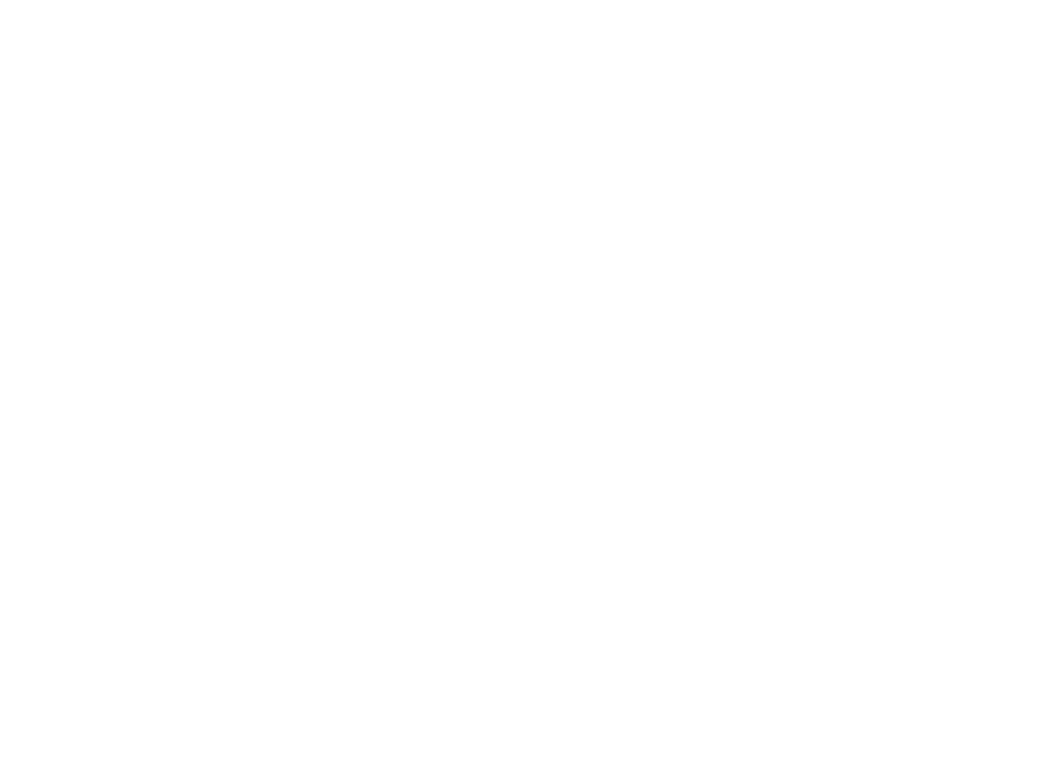
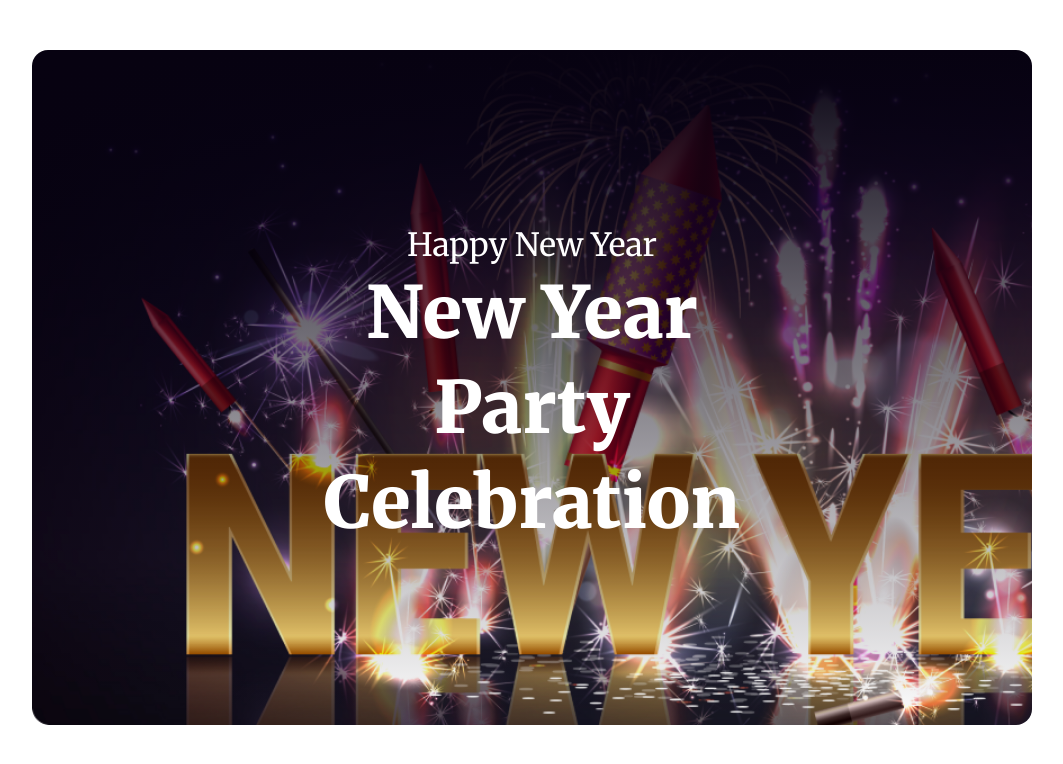
Before and after one commit to fardinfaruqi/New-Year-Offer-Simple-Website, a plain HTML site: page index.html in a window 1280 px wide. Shown: the whole page, without its empty margins (108-1171 px from the left). Drawn offline with Linux system fonts and the light colour scheme.

Commit message:
Hero section completed

```diff
--- a/index.html
+++ b/index.html
@@ -4,8 +4,22 @@
   <meta charset="UTF-8">
   <meta name="viewport" content="width=device-width, initial-scale=1.0">
   <title>New Year Offer</title>
+  <link rel="stylesheet" href="styles/style.css">
 </head>
 <body>
+  <header id="header">
+    <section id="hero">
+      <div class="hero-contents">
+        <h1>Happy New Year</h1>
+        <h2>New Year Party Celebration</h2>
+      </div>
+    </section>
+  </header>
+  <main>
 
+  </main>
+  <footer>
+
+  </footer>
 </body>
 </html>
--- a/styles/style.css
+++ b/styles/style.css
@@ -8,3 +8,42 @@
   font-variation-settings:
     "wdth" 100;
 } */
+
+* {
+  padding: 0;
+  margin: 0;
+}
+
+.header {
+  height: 100vh;
+  box-sizing: border-box;
+}
+
+#hero {
+  margin: 50px 140px;
+  border-radius: 16px;
+  display: flex;
+  justify-content: center;
+  align-items: center;
+  text-align: center;
+  font-family: Merriweather;
+  letter-spacing: 0%;
+  background: linear-gradient(180.00deg, rgb(7, 2, 17),rgba(7, 2, 17, 0) 100%), url("../assets/images/Banner\ Image.png");
+  background-size: cover;
+  background-repeat: no-repeat;
+  padding: 175px 345px;
+}
+
+#hero h1 {
+  color: rgb(255, 255, 255);
+  font-size: 32px;
+  font-weight: 400;
+  line-height: 40px;
+}
+
+#hero h2 {
+  color: rgb(255, 255, 255);
+  font-size: 72px;
+  font-weight: 900;
+  line-height: 95px;
+}
```
